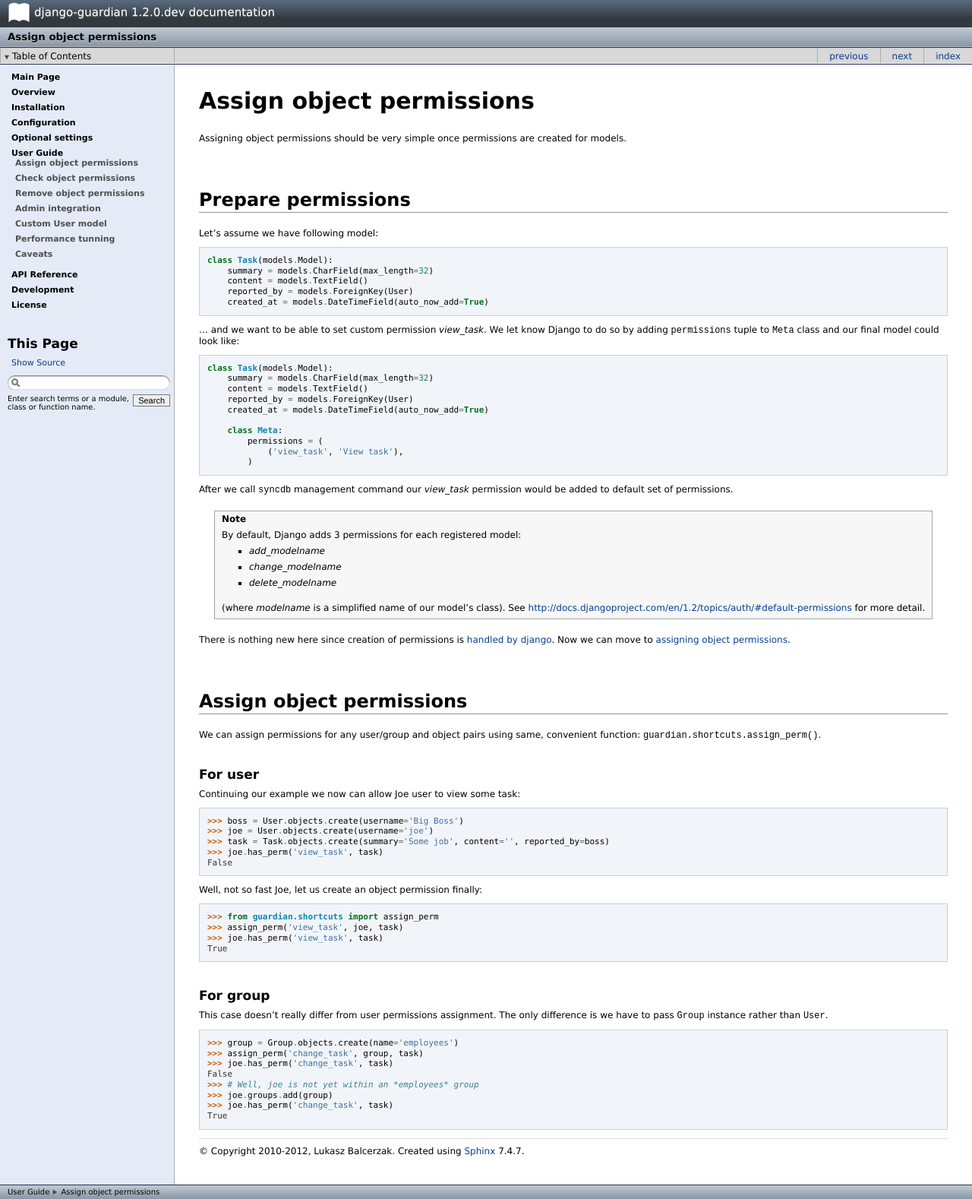
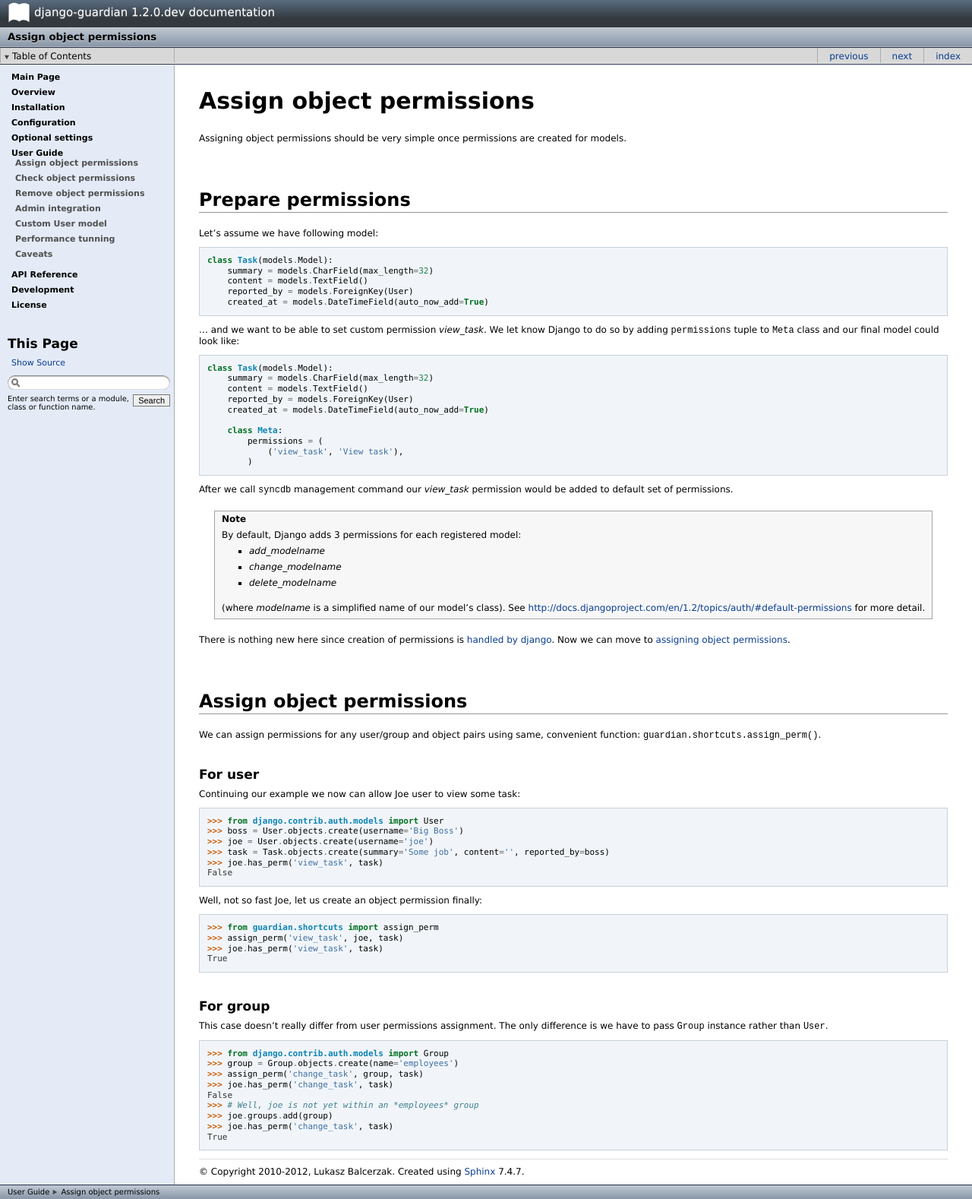
Before and after one commit to django-guardian/django-guardian, a Sphinx documentation site: the page built from docs/userguide/assign.rst, in a window 1280 px wide. Shown: the whole page at 76% size. Built offline with Sphinx 7.4.7, drawn with Linux system fonts in a browser that asks for light colours; the version number could not be read and is left out.

Commit message:
Imported User and Group models in the assign object permissions tutorial

```diff
--- a/docs/userguide/assign.rst
+++ b/docs/userguide/assign.rst
@@ -69,6 +69,7 @@ Continuing our example we now can allow Joe user to view some task:
 
 .. code-block:: python
 
+    >>> from django.contrib.auth.models import User
     >>> boss = User.objects.create(username='Big Boss')
     >>> joe = User.objects.create(username='joe')
     >>> task = Task.objects.create(summary='Some job', content='', reported_by=boss)
@@ -93,6 +94,7 @@ difference is we have to pass ``Group`` instance rather than ``User``.
 
 .. code-block:: python
 
+    >>> from django.contrib.auth.models import Group
     >>> group = Group.objects.create(name='employees')
     >>> assign_perm('change_task', group, task)
     >>> joe.has_perm('change_task', task)
```
